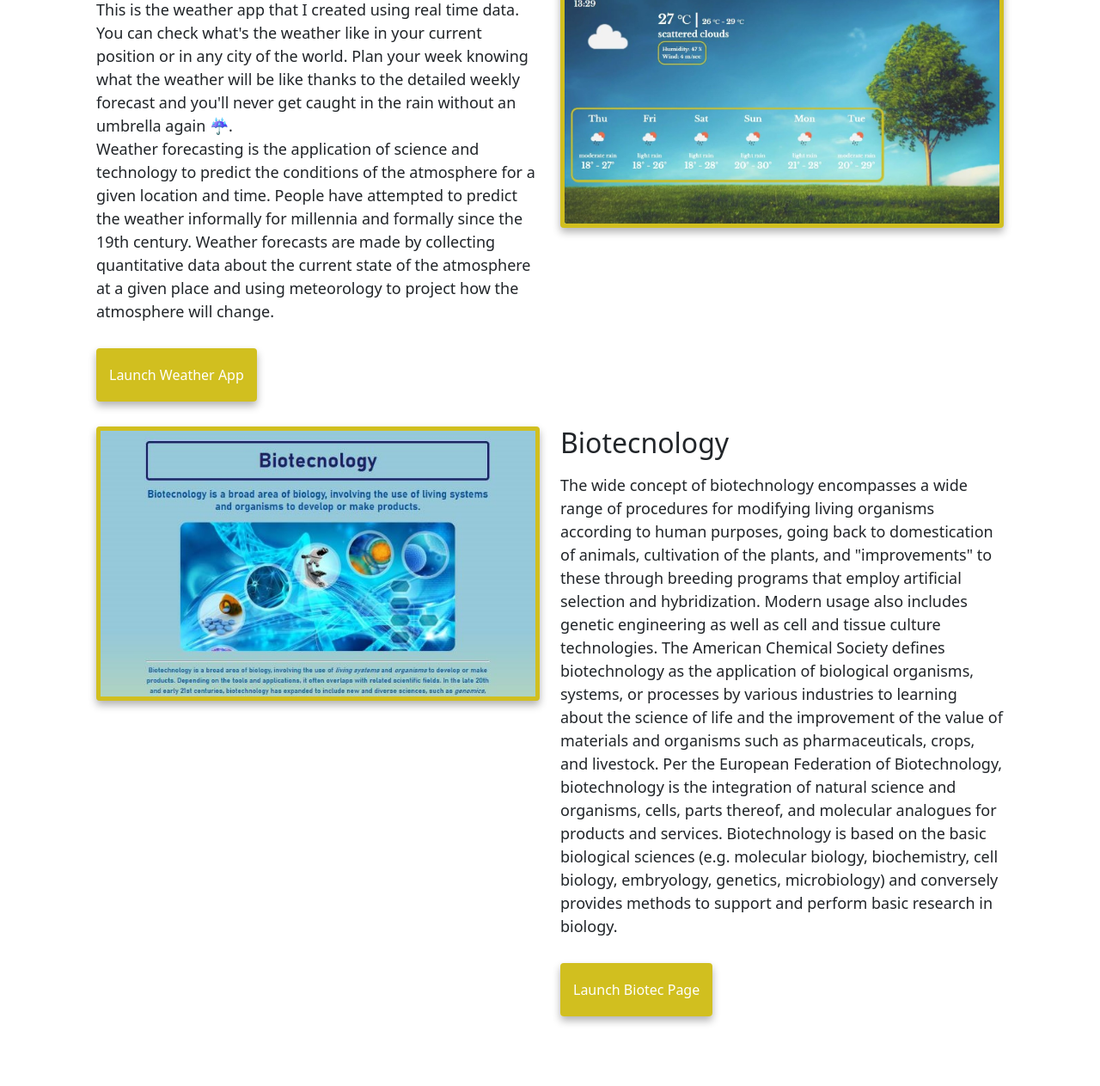
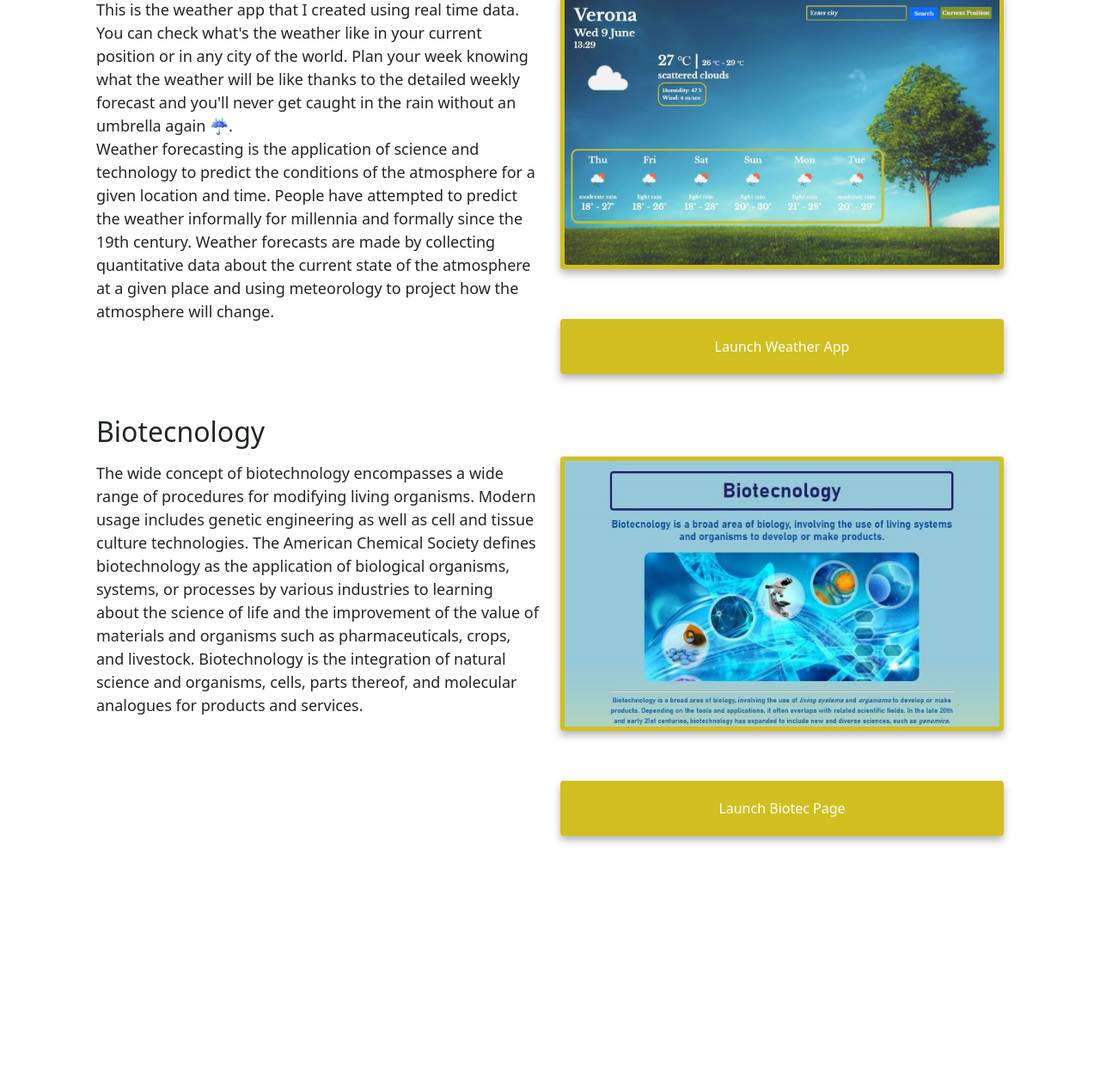
Before and after one commit to RexhinaQevani/my-portfolio, a plain HTML site: page index.html in a window 1280 px wide. Shown: the part 486-1749 px from the top of the page at 86% size. After the commit the page ends 1558 px from the top, so only its background shows below. Drawn offline with nearby package versions, Linux system fonts and the light colour scheme.

Commit message:
Made page responsive

```diff
--- a/index.html
+++ b/index.html
@@ -78,12 +78,14 @@
     <h1 class="text-center">Rexhina Qevani</h1>
     <h3 class="text-center">Front-end developer and biotecnology graduate</h3>
     <div class="pages-links mb-5">
-      <a href="about.html" class="about-link">About me</a>
-      <a href="contact.html" class="contact-link">Contact me</a>
+      <a href="about.html" class="about-link d-none d-sm-block">About me</a>
+      <a href="contact.html" class="contact-link d-none d-sm-block"
+        >Contact me</a
+      >
     </div>
     <div class="container">
-      <div class="row mt-5">
-        <div class="col-6">
+      <div class="row">
+        <div class="col-sm-6">
           <h2 class="mb-3">Weather app</h2>
           <p>
             This is the weather app that I created using real time data. You can
@@ -99,46 +101,51 @@
             atmosphere at a given place and using meteorology to project how the
             atmosphere will change.
           </p>
+        </div>
+        <div class="col-sm-6">
+          <img
+            src="images/Weather.JPG"
+            class="img-fluid rounded mt-5"
+            alt="Weather Project"
+          />
           <div class="mt-5">
             <a
+              class="weather-link"
               href="https://weatherapp-byrexhina.netlify.app/"
               target="_blank"
-              class="weather-link"
               >Launch Weather App</a
             >
           </div>
         </div>
-        <div class="col-6">
-          <img src="images/Weather.JPG" class="img-fluid rounded" />
-        </div>
       </div>
       <div class="row mt-5">
-        <div class="col-6">
-          <img src="images/Biotec.JPG" class="img-fluid rounded" />
-        </div>
-        <div class="col-6">
+        <div class="col-sm-6">
           <h2 class="mb-3">Biotecnology</h2>
           <p>
             The wide concept of biotechnology encompasses a wide range of
-            procedures for modifying living organisms according to human
-            purposes, going back to domestication of animals, cultivation of the
-            plants, and "improvements" to these through breeding programs that
-            employ artificial selection and hybridization. Modern usage also
-            includes genetic engineering as well as cell and tissue culture
-            technologies. The American Chemical Society defines biotechnology as
-            the application of biological organisms, systems, or processes by
+            procedures for modifying living organisms. Modern usage includes
+            genetic engineering as well as cell and tissue culture technologies.
+            The American Chemical Society defines biotechnology as the
+            application of biological organisms, systems, or processes by
             various industries to learning about the science of life and the
             improvement of the value of materials and organisms such as
-            pharmaceuticals, crops, and livestock. Per the European Federation
-            of Biotechnology, biotechnology is the integration of natural
-            science and organisms, cells, parts thereof, and molecular analogues
-            for products and services. Biotechnology is based on the basic
-            biological sciences (e.g. molecular biology, biochemistry, cell
-            biology, embryology, genetics, microbiology) and conversely provides
-            methods to support and perform basic research in biology.
+            pharmaceuticals, crops, and livestock. Biotechnology is the
+            integration of natural science and organisms, cells, parts thereof,
+            and molecular analogues for products and services.
           </p>
+        </div>
+        <div class="col-sm-6">
+          <img
+            src="images/Biotec.JPG"
+            class="img-fluid rounded mt-5"
+            alt="Biotec Project"
+          />
           <div class="mt-5">
-            <a href="BiotecProject.html" target="_blank" class="biotec-link"
+            <a
+              href="BiotecProject.html"
+              target="_blank"
+              class="biotec-link"
+              title="Biotec Project"
               >Launch Biotec Page</a
             >
           </div>
--- a/src/style.css
+++ b/src/style.css
@@ -59,6 +59,8 @@ p {
 .biotec-link {
   border-radius: 4px;
   padding: 20px 15px;
+  display: block;
+  text-align: center;
   text-decoration: none;
   background: var(--primary-color);
   box-shadow: var(--box-shadow);
@@ -115,6 +117,7 @@ img {
   }
 
   h2 {
+    text-align: center;
     font-size: 32px;
   }
 
@@ -127,4 +130,16 @@ img {
     text-align: center;
     margin: 0 20px;
   }
+  .weather-link,
+  .biotec-link {
+    display: block;
+    text-align: center;
+    margin: 0 20px;
+    border-radius: 4px;
+    padding: 20px 15px;
+    text-decoration: none;
+    background: var(--primary-color);
+    box-shadow: var(--box-shadow);
+    color: white;
+  }
 }
```
